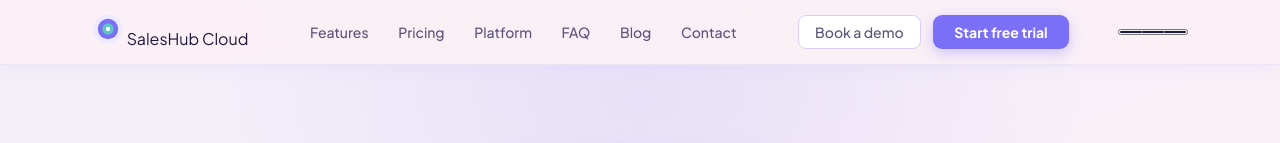
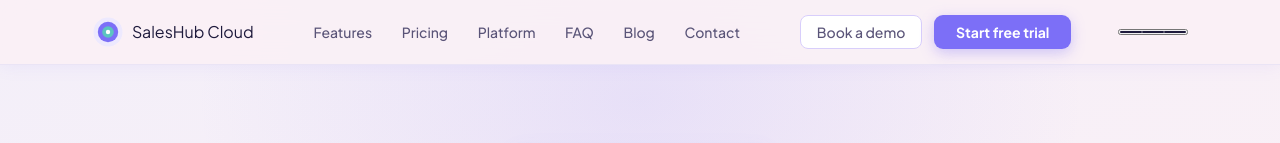
Before and after one commit to zaynproductions21-dev/saleshubcloud-site, a plain HTML site: page index.html in a window 1280 px wide. Shown: the top 143 px of the page. Drawn offline with Linux system fonts and the light colour scheme.

Commit message:
Fix logo nowrap inline style on anchor

```diff
--- a/index.html
+++ b/index.html
@@ -268,7 +268,7 @@ footer{background:var(--c-white);border-top:1px solid var(--c-border);padding:3r
 <body>
 <nav>
   <div class="nav-inner">
-    <a href="index.html" class="nav-logo">
+    <a href="index.html" class="nav-logo" style="display:flex;align-items:center;gap:8px;text-decoration:none;white-space:nowrap;flex-shrink:0;flex-wrap:nowrap;">
       <svg width="32" height="32" viewBox="0 0 44 44" xmlns="http://www.w3.org/2000/svg" style="flex-shrink:0"><circle cx="22" cy="22" r="20" fill="#EDE9FE"/><circle cx="22" cy="22" r="14" fill="#7C6FF7"/><circle cx="22" cy="22" r="8" fill="#5BC4C0"/><circle cx="22" cy="22" r="3" fill="white"/></svg>
       <span class="nav-logo-text">SalesHub Cloud</span>
     </a>
```
